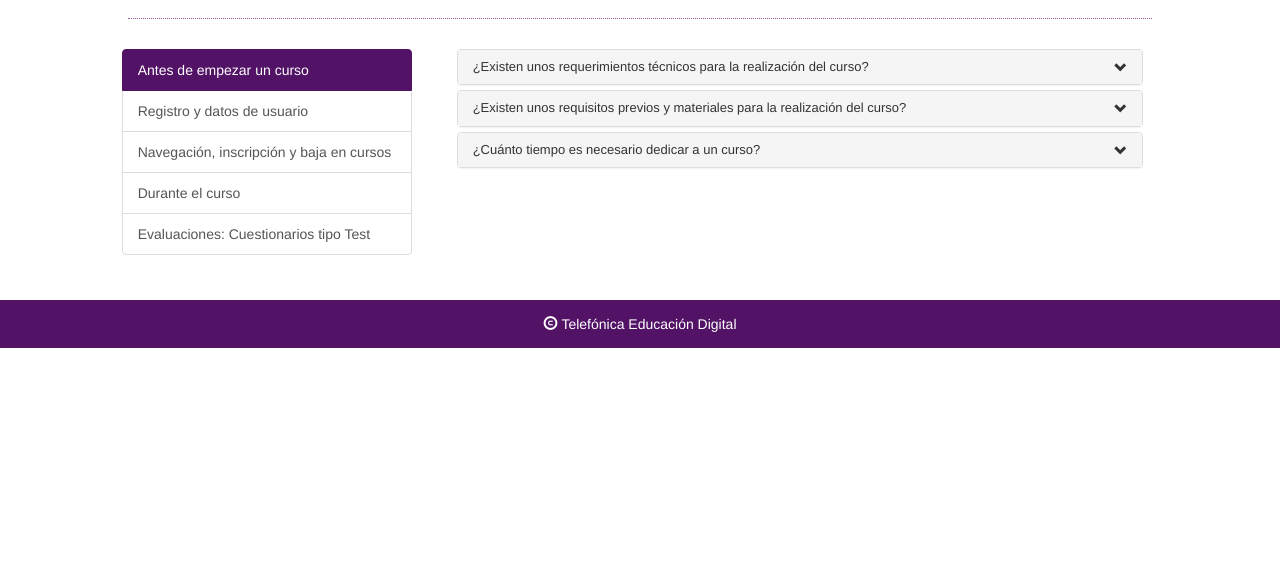
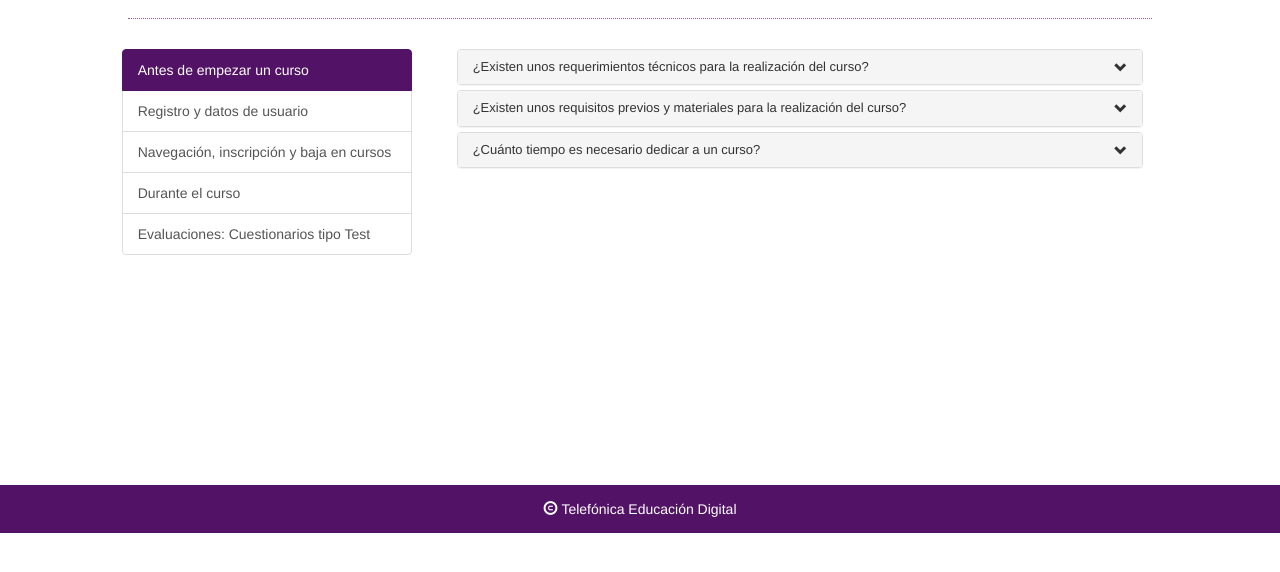
Before and after one commit to ivandevp/accordeon, a plain HTML site: page index.html in a window 1280 px wide. Shown: the part 216-788 px from the top of the page. Drawn offline with nearby package versions, Linux system fonts and the light colour scheme; a web font is replaced by a local one.

Commit message:
Adicionando min-height

```diff
--- a/index.html
+++ b/index.html
@@ -15,6 +15,7 @@
 			a.list-group-item:focus, a.list-group-item:hover {
 		    	color: #fff !important;
 		    	background-color: #521266 !important;
+		    	border: 1px solid #521266 !important;
 			}
 			.list-group-item.active, .list-group-item.active:focus, .list-group-item.active:hover {
 			    background-color: #521266 !important;
@@ -29,15 +30,13 @@
 			}
 			.contenedor{
 				margin: 55px 0 25px;
-			}
-			.preguntas{
-				height: 100% !important;
+				min-height: 62%;
 			}
 			.footer{
 				text-align: center;
-		    background-color: #521266;
-		    color: #fff;
-		    padding: 14px 0 !important;
+			    background-color: #521266;
+			    color: #fff;
+			    padding: 14px 0 !important;
 			}
 			h6{
 				font-size: 13px !important;
```
